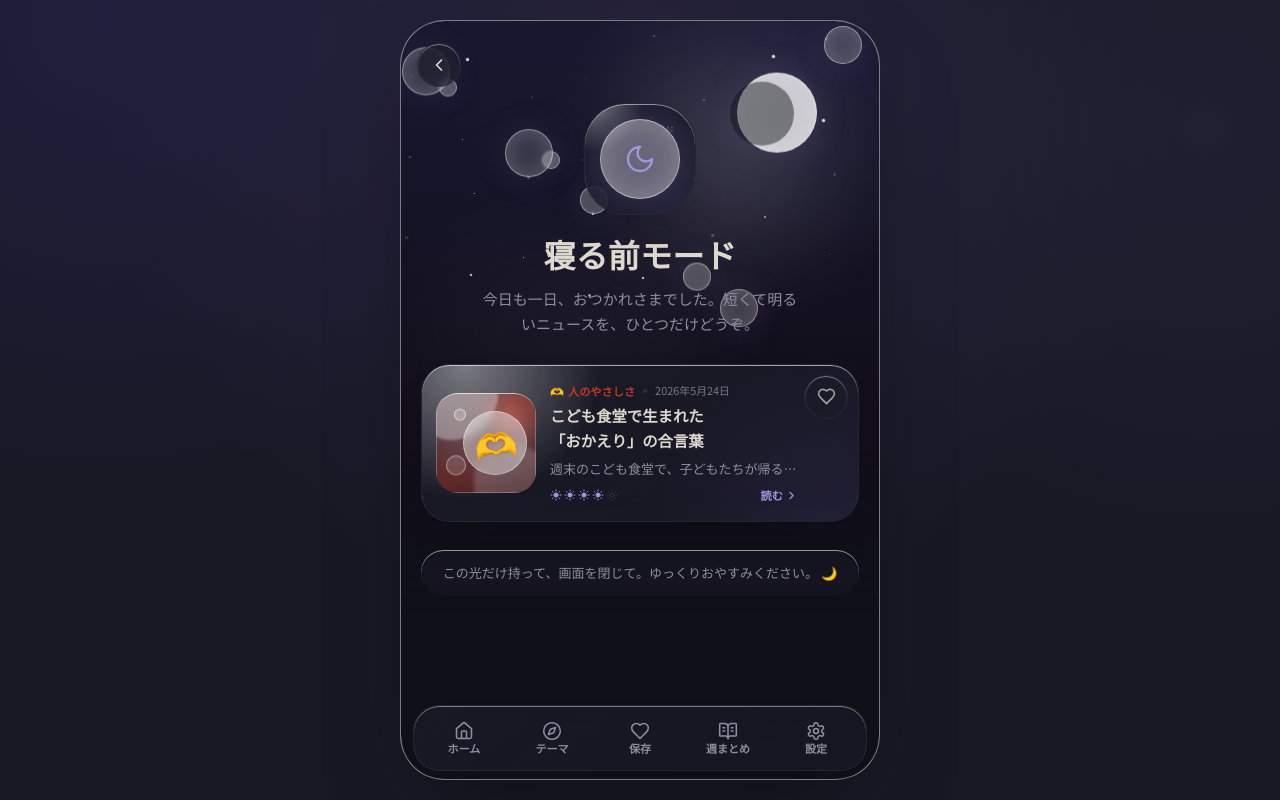
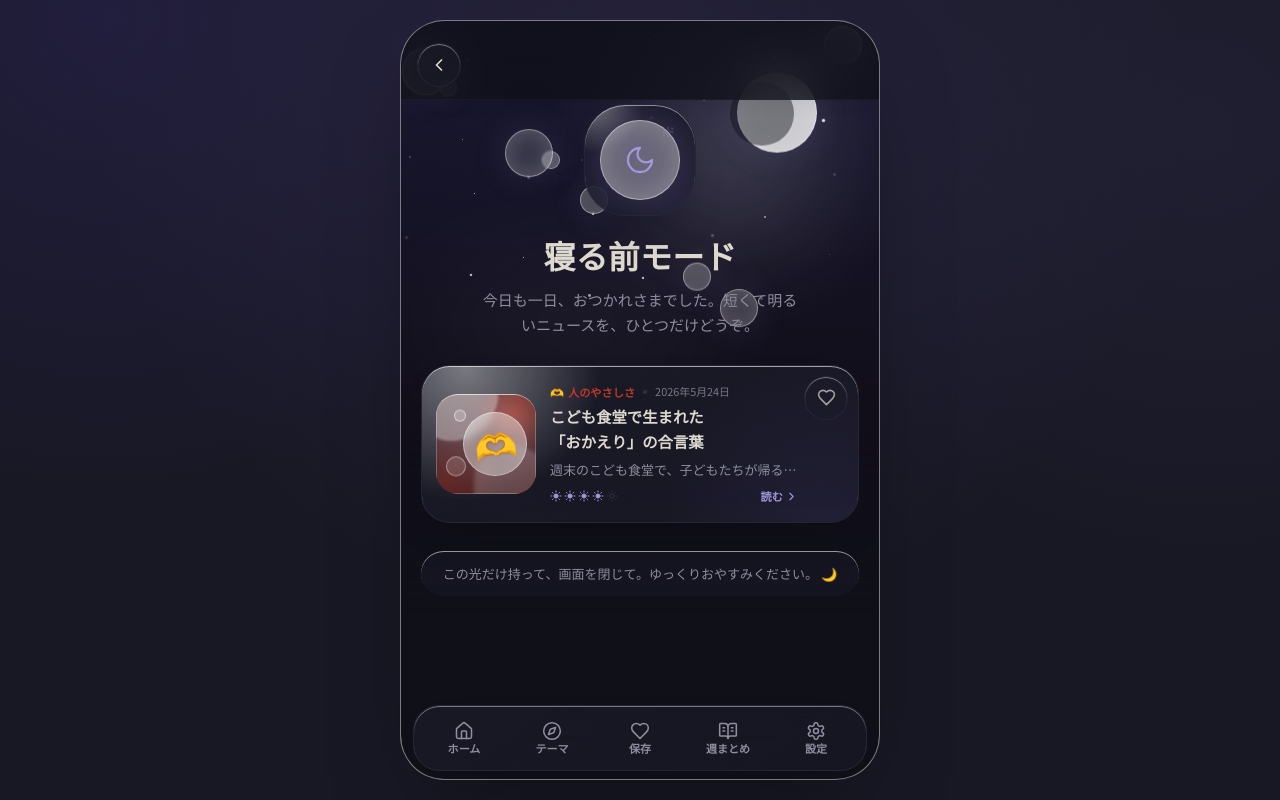
Before and after one commit to sunpotflower4460-cpu/Hot-news, a Next.js app: page /night in a window 1280 px wide. Built offline with nearby package versions, Linux system fonts and the light colour scheme; a web font is replaced by a local one.

Commit message:
keep back navigation available while scrolling

```diff
--- a/src/components/layout/ScreenHeader.tsx
+++ b/src/components/layout/ScreenHeader.tsx
@@ -3,6 +3,7 @@
 import { useRouter } from 'next/navigation';
 import { ChevronLeft } from 'lucide-react';
 import type { ReactNode } from 'react';
+import { cn } from '@/lib/utils/cn';
 
 interface ScreenHeaderProps {
   title?: string;
@@ -20,7 +21,13 @@ export function ScreenHeader({ title, subtitle, back = false, action }: ScreenHe
   };
 
   return (
-    <header className="safe-top relative z-20 flex items-start gap-3 px-5 pb-3 pt-5">
+    <header
+      className={cn(
+        'safe-top relative z-20 flex items-start gap-3 px-5 pb-3',
+        back &&
+          'sticky top-0 border-b border-line/25 bg-bg/78 shadow-[0_12px_30px_-28px_hsl(var(--shadow)/0.4)] backdrop-blur-xl',
+      )}
+    >
       {back && (
         <button
           type="button"
@@ -28,7 +35,7 @@ export function ScreenHeader({ title, subtitle, back = false, action }: ScreenHe
           onClick={goBack}
           className="glass float-card -ml-1 mt-0.5 flex h-11 w-11 shrink-0 items-center justify-center rounded-full border text-text"
         >
-          <ChevronLeft size={20} strokeWidth={2.1} />
+          <ChevronLeft aria-hidden size={20} strokeWidth={2.1} />
         </button>
       )}
       <div className="min-w-0 flex-1 pt-0.5">
```
